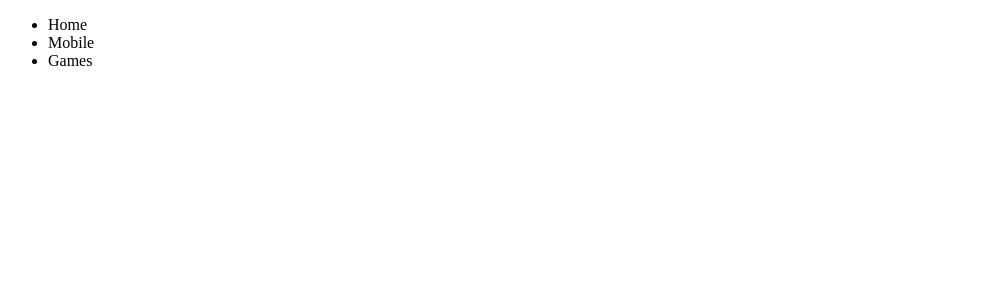
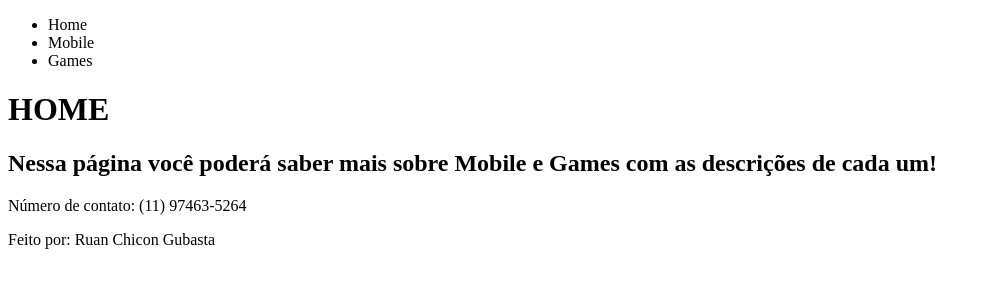
Before and after one commit to RChicon/atividade1-s, a plain HTML site: page index.html in a window 1280 px wide. Shown: the whole page, without its empty margins (0-990 px from the left). Drawn offline with Linux system fonts and the light colour scheme.

Commit message:
Criação do header, section e footer com todas as informações

```diff
--- a/index.html
+++ b/index.html
@@ -15,6 +15,19 @@
                 <li>Games</li>
             </ul>
         </nav>
+
+        <header>
+            <h1>HOME</h1>
+        </header>
+
+        <section>
+            <h2>Nessa página você poderá saber mais sobre Mobile e Games com as descrições de cada um!</h2>
+        </section>
+
+        <footer>
+            <p>Número de contato: (11) 97463-5264</p>
+            <p>Feito por: Ruan Chicon Gubasta</p>
+        </footer>
     </div>
 </body>
 </html>
```
